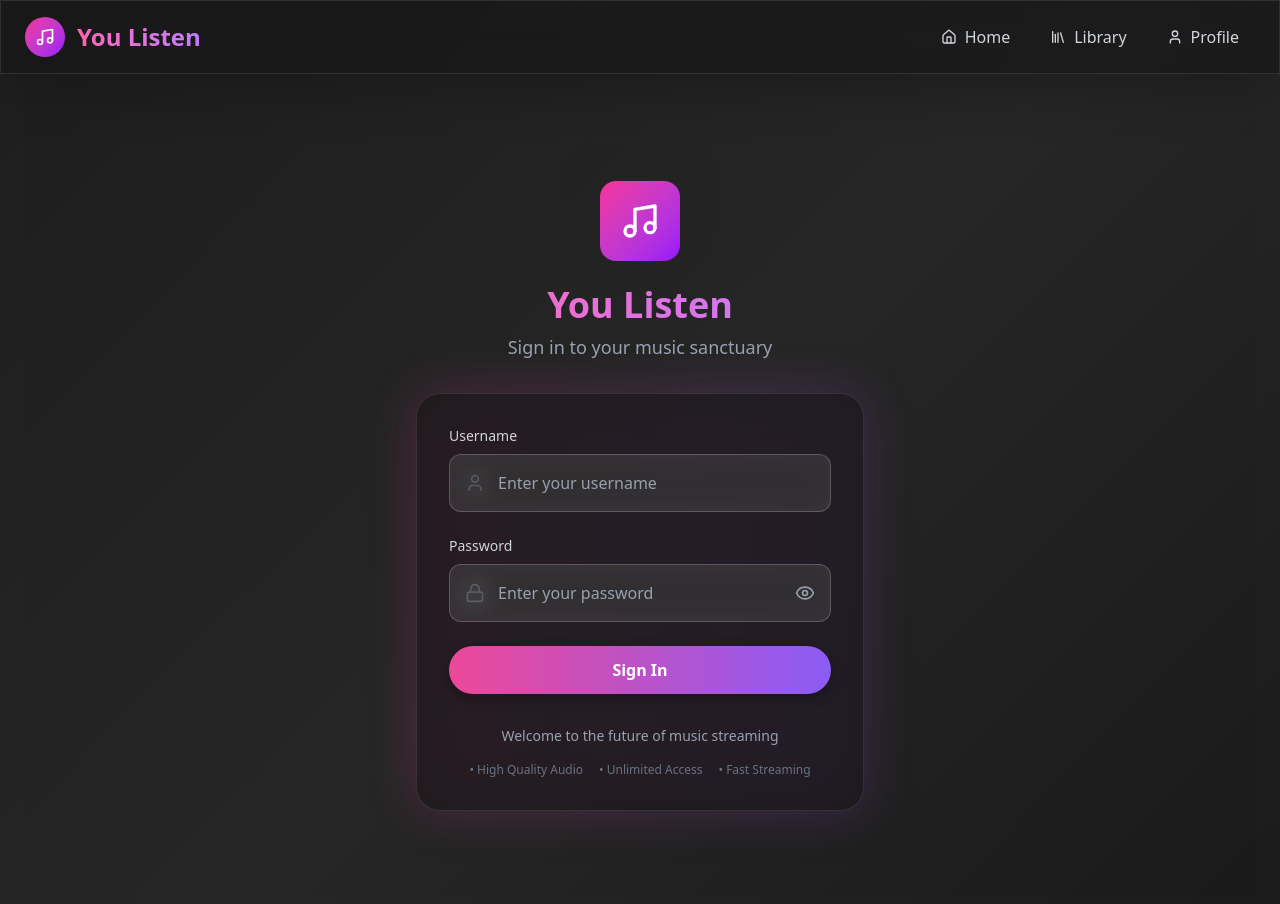
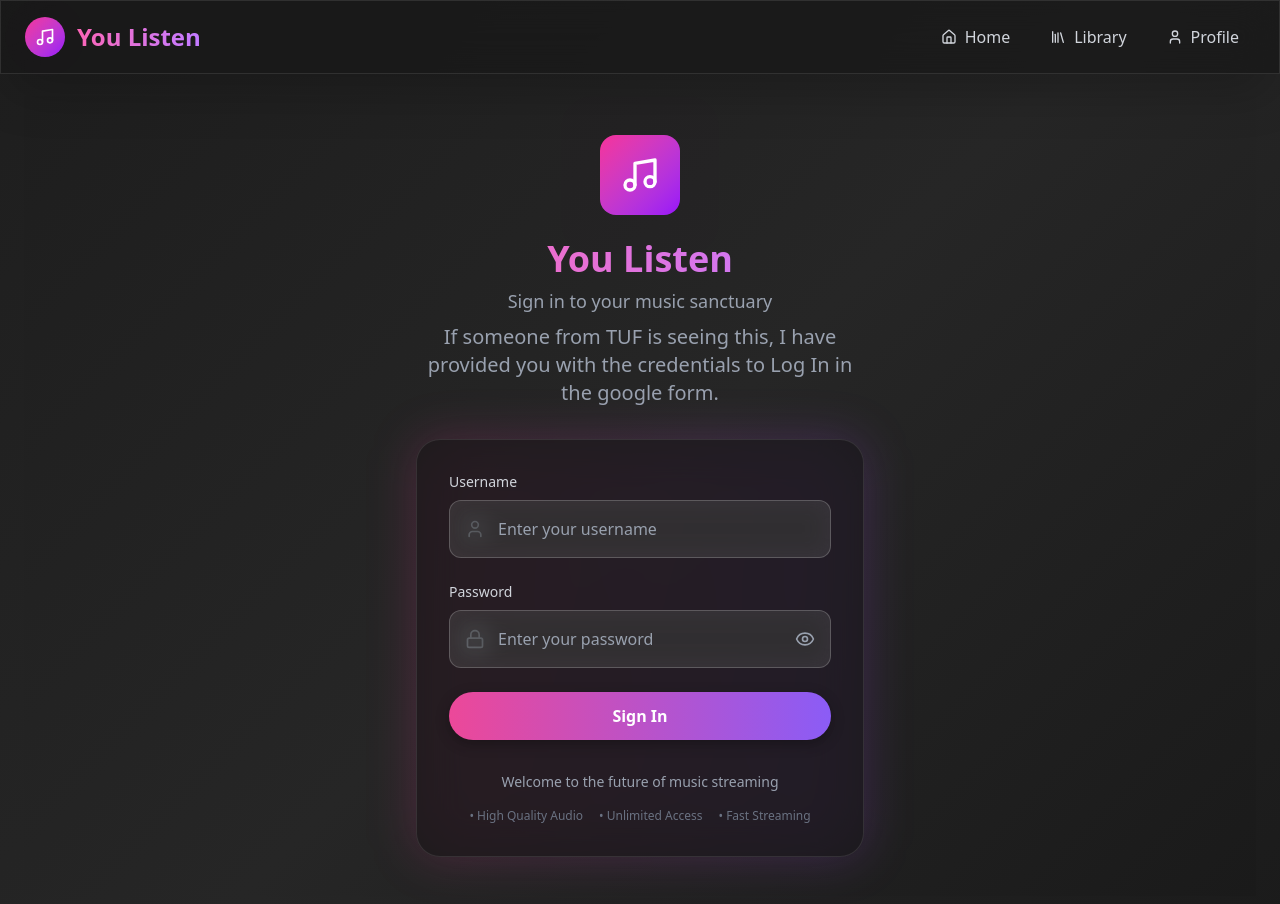
Before and after one commit to Shwetanshu13/you-listen, a Next.js app in the folder apps/web/: page /login in a window 1280 px wide. Shown: the top 904 px of the page. Built offline with nearby package versions, Linux system fonts and the light colour scheme; no server answers.

Commit message:
feat: add informational message for TUF users on login page

```diff
--- a/apps/web/app/login/page.tsx
+++ b/apps/web/app/login/page.tsx
@@ -23,7 +23,7 @@ export default function LoginPage() {
       await axios.post(
         `${process.env.NEXT_PUBLIC_BACKEND_URL}/auth/login`,
         { username, password },
-        { withCredentials: true }
+        { withCredentials: true },
       );
 
       router.push("/");
@@ -54,6 +54,10 @@ export default function LoginPage() {
           </h1>
           <p className="text-gray-400 text-lg mt-2">
             Sign in to your music sanctuary
+          </p>
+          <p className="text-gray-400 text-xl mt-2">
+            If someone from TUF is seeing this, I have provided you with the
+            credentials to Log In in the google form.
           </p>
         </div>
 
```
